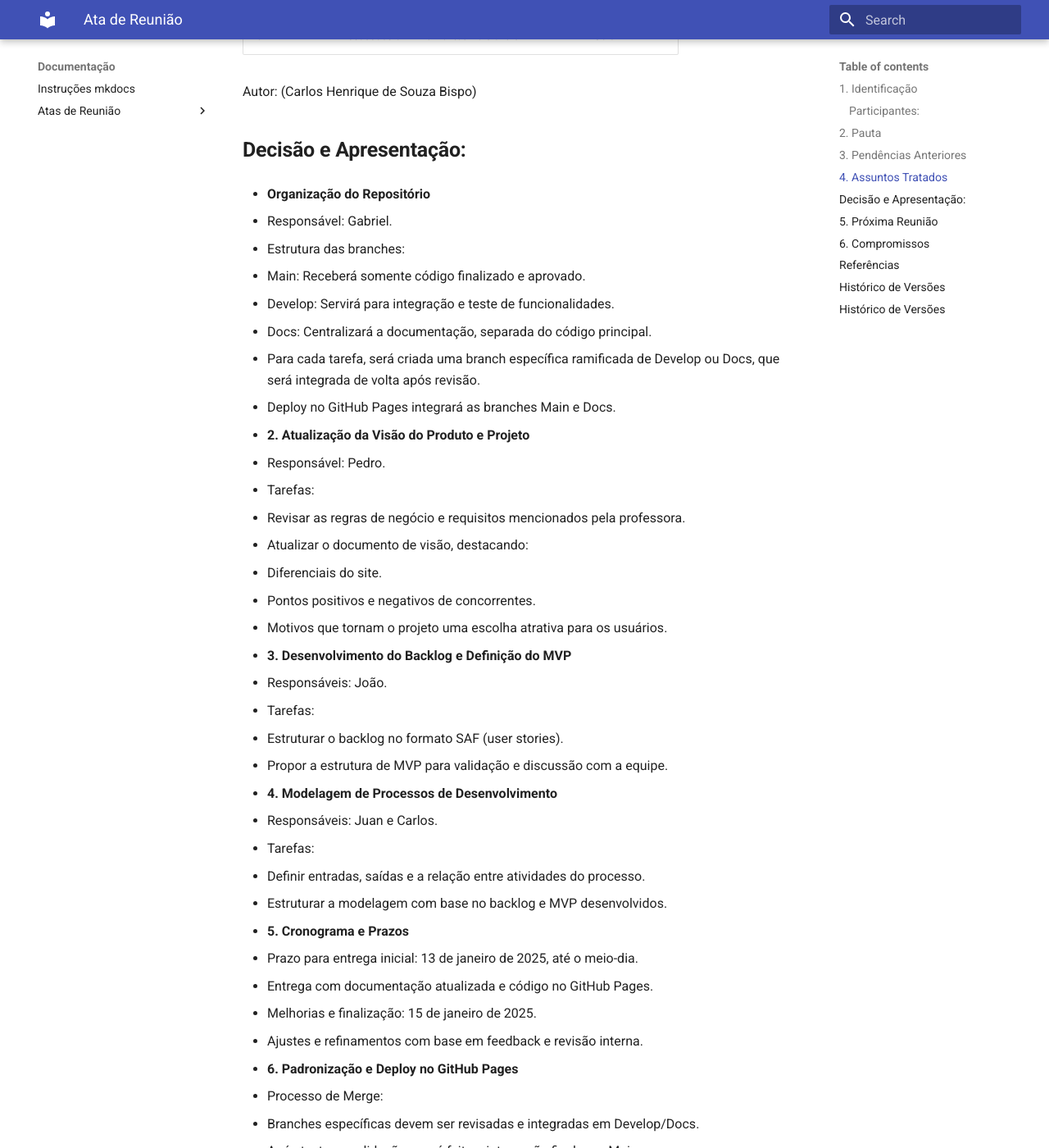
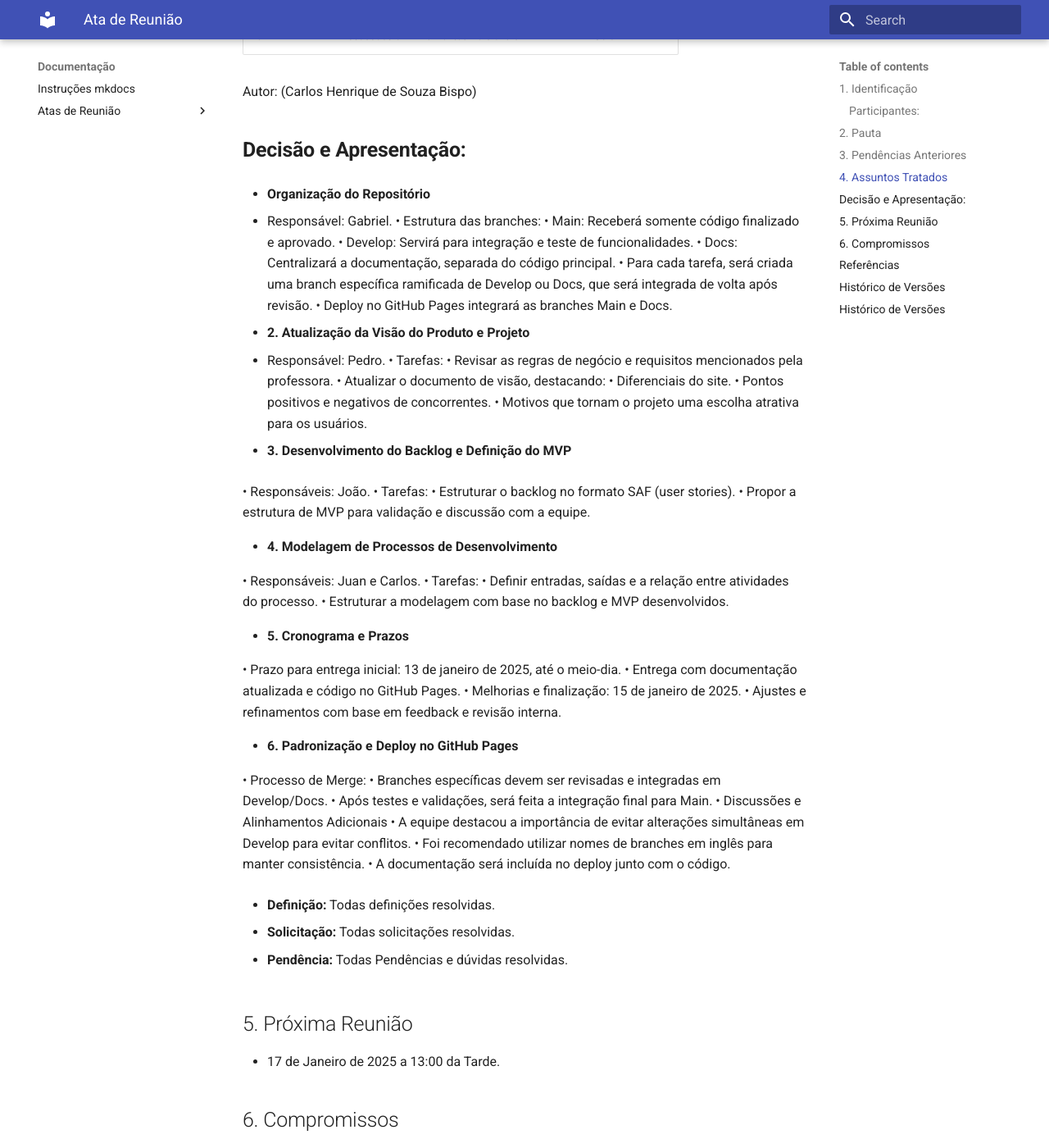
Before and after one commit to FGA-REQ/2024.2-6EspiasDemais, an MkDocs documentation site: the page built from docs/atas-reuniao/ATA-Reuniao-02.md, in a window 1280 px wide and 1400 px high, scrolled down 2044 px. Shown: the whole window at 82% size. Built offline with MkDocs 1.6.1 and Material for MkDocs 9.7.7, drawn with Linux system fonts in a browser that asks for light colours; some of the changed text lies outside the part shown.

Commit message:
Arrumando documentação

```diff
--- a/docs/atas-reuniao/ATA-Reuniao-02.md
+++ b/docs/atas-reuniao/ATA-Reuniao-02.md
@@ -71,53 +71,53 @@ Autor: (Carlos Henrique de Souza Bispo)
 * **Organização do Repositório**
 
 * Responsável: Gabriel.
-* Estrutura das branches:
-* Main: Receberá somente código finalizado e aprovado.
-* Develop: Servirá para integração e teste de funcionalidades.
-* Docs: Centralizará a documentação, separada do código principal.
-* Para cada tarefa, será criada uma branch específica ramificada de Develop ou Docs, que será integrada de volta após revisão.
-* Deploy no GitHub Pages integrará as branches Main e Docs.
+• Estrutura das branches:
+• Main: Receberá somente código finalizado e aprovado.
+• Develop: Servirá para integração e teste de funcionalidades.
+• Docs: Centralizará a documentação, separada do código principal.
+• Para cada tarefa, será criada uma branch específica ramificada de Develop ou Docs, que será integrada de volta após revisão.
+• Deploy no GitHub Pages integrará as branches Main e Docs.
 
 * **2. Atualização da Visão do Produto e Projeto**
 
 * Responsável: Pedro.
-* Tarefas:
-* Revisar as regras de negócio e requisitos mencionados pela professora.
-* Atualizar o documento de visão, destacando:
-* Diferenciais do site.
-* Pontos positivos e negativos de concorrentes.
-* Motivos que tornam o projeto uma escolha atrativa para os usuários.
+• Tarefas:
+• Revisar as regras de negócio e requisitos mencionados pela professora.
+• Atualizar o documento de visão, destacando:
+• Diferenciais do site.
+• Pontos positivos e negativos de concorrentes.
+• Motivos que tornam o projeto uma escolha atrativa para os usuários.
 
 * **3. Desenvolvimento do Backlog e Definição do MVP**
 
-* Responsáveis: João.
-* Tarefas:
-* Estruturar o backlog no formato SAF (user stories).
-* Propor a estrutura de MVP para validação e discussão com a equipe.
+• Responsáveis: João.
+• Tarefas:
+• Estruturar o backlog no formato SAF (user stories).
+• Propor a estrutura de MVP para validação e discussão com a equipe.
 
 * **4. Modelagem de Processos de Desenvolvimento**
 
-* Responsáveis: Juan e Carlos.
-* Tarefas:
-* Definir entradas, saídas e a relação entre atividades do processo.
-* Estruturar a modelagem com base no backlog e MVP desenvolvidos.
+• Responsáveis: Juan e Carlos.
+• Tarefas:
+• Definir entradas, saídas e a relação entre atividades do processo.
+• Estruturar a modelagem com base no backlog e MVP desenvolvidos.
 
 * **5. Cronograma e Prazos**
 
-* Prazo para entrega inicial: 13 de janeiro de 2025, até o meio-dia.
-* Entrega com documentação atualizada e código no GitHub Pages.
-* Melhorias e finalização: 15 de janeiro de 2025.
-* Ajustes e refinamentos com base em feedback e revisão interna.
+• Prazo para entrega inicial: 13 de janeiro de 2025, até o meio-dia.
+• Entrega com documentação atualizada e código no GitHub Pages.
+• Melhorias e finalização: 15 de janeiro de 2025.
+• Ajustes e refinamentos com base em feedback e revisão interna.
 
 * **6. Padronização e Deploy no GitHub Pages**
 
-* Processo de Merge:
-* Branches específicas devem ser revisadas e integradas em Develop/Docs.
-* Após testes e validações, será feita a integração final para Main.
-* Discussões e Alinhamentos Adicionais
-* A equipe destacou a importância de evitar alterações simultâneas em Develop para evitar conflitos.
-* Foi recomendado utilizar nomes de branches em inglês para manter consistência.
-* A documentação será incluída no deploy junto com o código.
+• Processo de Merge:
+• Branches específicas devem ser revisadas e integradas em Develop/Docs.
+• Após testes e validações, será feita a integração final para Main.
+• Discussões e Alinhamentos Adicionais
+• A equipe destacou a importância de evitar alterações simultâneas em Develop para evitar conflitos.
+• Foi recomendado utilizar nomes de branches em inglês para manter consistência.
+• A documentação será incluída no deploy junto com o código.
 
 
 * **Definição:** Todas definições resolvidas.
```
